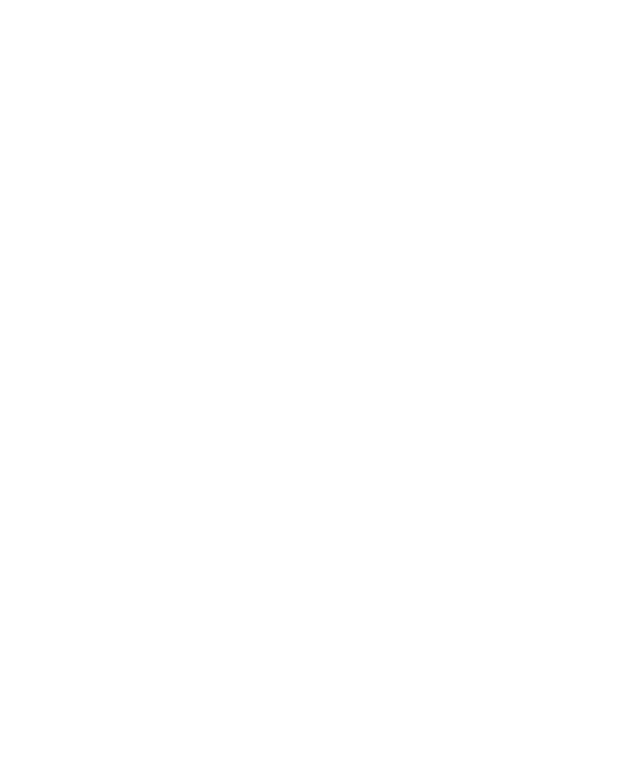
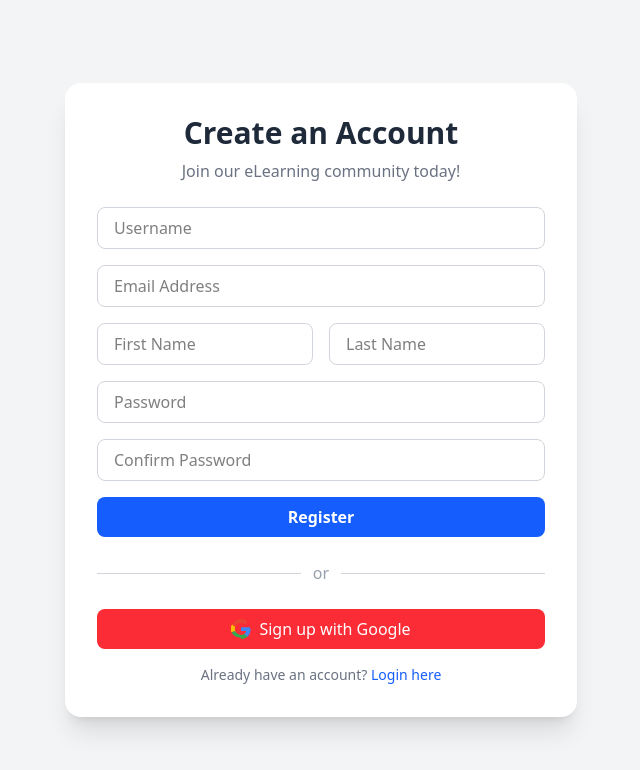
Before and after one commit to simalimbu/Basic_React, a React (Vite) app: page /register in a window 1280 px wide. Before the commit this address had no page. Shown: the top 770 px of the page, without its empty margins (319-959 px from the left). Built offline with nearby package versions, Linux system fonts and the light colour scheme.

Commit message:
fourth commit

```diff
--- a/src/App.jsx
+++ b/src/App.jsx
@@ -7,6 +7,7 @@
 import CreateTeacher from "./pages/CreateTeacher";
 import EditTeacher from "./pages/EditTeacher";
 import LoginPage from "./pages/LoginPage";
+import RegisterPage from "./pages/RegisterPage";
 
 
 
@@ -22,6 +23,7 @@
               <Route path="/addteacher" element={<CreateTeacher/>} />
               <Route path="/editteacher" element={<EditTeacher/>} />
               <Route path="/login" element={<LoginPage/>} />
+              <Route path="/register" element={<RegisterPage/>} />
           </Routes>
         </BrowserRouter>
         </>
--- /dev/null
+++ b/src/pages/RegisterPage.jsx
@@ -0,0 +1,154 @@
+import React, { useState } from "react";
+
+const RegisterPage = () => {
+  const [formData, setFormData] = useState({
+    username: "",
+    email: "",
+    firstname: "",
+    lastname: "",
+    password: "",
+    confirmPassword: "",
+  });
+
+  const handleChange = (e) => {
+    setFormData({ ...formData, [e.target.name]: e.target.value });
+  };
+
+  const handleSubmit = (e) => {
+    e.preventDefault();
+    console.log("Register Data:", formData);
+    // You can call API here
+  };
+
+  return (
+    <div className="min-h-screen flex items-center justify-center bg-gray-100 p-4">
+      <div className="bg-white rounded-2xl shadow-xl w-full max-w-lg p-8">
+        {/* Header */}
+        <h2 className="text-3xl font-bold text-center text-gray-800">
+          Create an Account
+        </h2>
+        <p className="text-gray-500 text-center mt-2">
+          Join our eLearning community today!
+        </p>
+
+        {/* Form */}
+        <form onSubmit={handleSubmit} className="mt-6 space-y-4">
+          <input
+            type="text"
+            name="username"
+            placeholder="Username"
+            value={formData.username}
+            onChange={handleChange}
+            className="w-full px-4 py-2 rounded-lg border border-gray-300 focus:ring focus:ring-blue-400 focus:border-blue-500 outline-none"
+            required
+          />
+
+          <input
+            type="email"
+            name="email"
+            placeholder="Email Address"
+            value={formData.email}
+            onChange={handleChange}
+            className="w-full px-4 py-2 rounded-lg border border-gray-300 focus:ring focus:ring-blue-400 focus:border-blue-500 outline-none"
+            required
+          />
+
+          <div className="grid grid-cols-2 gap-4">
+            <input
+              type="text"
+              name="firstname"
+              placeholder="First Name"
+              value={formData.firstname}
+              onChange={handleChange}
+              className="w-full px-4 py-2 rounded-lg border border-gray-300 focus:ring focus:ring-blue-400 focus:border-blue-500 outline-none"
+              required
+            />
+            <input
+              type="text"
+              name="lastname"
+              placeholder="Last Name"
+              value={formData.lastname}
+              onChange={handleChange}
+              className="w-full px-4 py-2 rounded-lg border border-gray-300 focus:ring focus:ring-blue-400 focus:border-blue-500 outline-none"
+              required
+            />
+          </div>
+
+          <input
+            type="password"
+            name="password"
+            placeholder="Password"
+            value={formData.password}
+            onChange={handleChange}
+            className="w-full px-4 py-2 rounded-lg border border-gray-300 focus:ring focus:ring-blue-400 focus:border-blue-500 outline-none"
+            required
+          />
+
+          <input
+            type="password"
+            name="confirmPassword"
+            placeholder="Confirm Password"
+            value={formData.confirmPassword}
+            onChange={handleChange}
+            className="w-full px-4 py-2 rounded-lg border border-gray-300 focus:ring focus:ring-blue-400 focus:border-blue-500 outline-none"
+            required
+          />
+
+          <button
+            type="submit"
+            className="w-full bg-blue-600 hover:bg-blue-700 text-white font-semibold py-2 rounded-lg transition duration-300"
+          >
+            Register
+          </button>
+        </form>
+
+        {/* Divider */}
+        <div className="flex items-center my-6">
+          <div className="flex-grow border-t border-gray-300"></div>
+          <span className="mx-3 text-gray-400">or</span>
+          <div className="flex-grow border-t border-gray-300"></div>
+        </div>
+
+        {/* Social Register */}
+        <button
+          type="button"
+          className="w-full flex items-center justify-center bg-red-500 hover:bg-red-600 text-white font-medium py-2 rounded-lg transition duration-300"
+        >
+          <svg
+            className="w-5 h-5 mr-2"
+            xmlns="http://www.w3.org/2000/svg"
+            viewBox="0 0 48 48"
+          >
+            <path
+              fill="#EA4335"
+              d="M24 9.5c3.5 0 6.6 1.3 9 3.4l6.6-6.6C35.3 2.3 29.9 0 24 0 14.6 0 6.4 5.4 2.5 13.2l7.7 6C12.2 13.4 17.6 9.5 24 9.5z"
+            />
+            <path
+              fill="#4285F4"
+              d="M46.1 24.5c0-1.6-.1-3.1-.4-4.5H24v9h12.4c-.6 3.1-2.5 5.7-5.3 7.4l8.2 6.4c4.8-4.4 7.8-11 7.8-18.3z"
+            />
+            <path
+              fill="#FBBC05"
+              d="M10.2 28.8c-1.1-3.1-1.1-6.5 0-9.6l-7.7-6C-.8 18.5-2 21.2-2 24c0 2.8 1.2 5.5 3.4 7.8l8.8-3z"
+            />
+            <path
+              fill="#34A853"
+              d="M24 48c6.5 0 12.1-2.1 16.1-5.8l-8.2-6.4c-2.2 1.5-5 2.4-7.9 2.4-6.4 0-11.8-3.9-13.8-9.3l-8.8 3c3.9 7.8 12.1 13.1 22.6 13.1z"
+            />
+          </svg>
+          Sign up with Google
+        </button>
+
+        {/* Login Redirect */}
+        <p className="text-sm text-gray-500 text-center mt-4">
+          Already have an account?{" "}
+          <a href="/login" className="text-blue-600 hover:underline">
+            Login here
+          </a>
+        </p>
+      </div>
+    </div>
+  );
+};
+
+export default RegisterPage;
```
